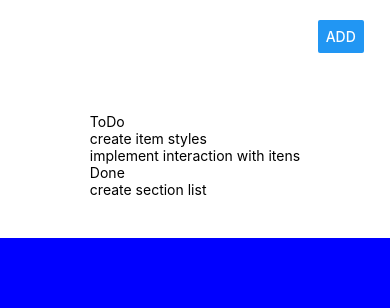
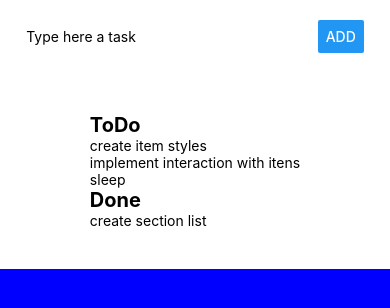
Before and after one commit to MatheusrdSantos/ReactNative-ToDo-List, a React Native app: screen / in a window 390 px wide. Shown: the top 308 px of the page. Built offline with nearby package versions, Linux system fonts and the light colour scheme.

Commit message:
Adding task dynamically

```diff
--- a/app/components/TaskCreator/TaskCreator.js
+++ b/app/components/TaskCreator/TaskCreator.js
@@ -5,11 +5,12 @@ export default class TaskCreator extends Component {
   render() {
     return (
       <View style={styles.container}>
-        <TextInput style={styles.textInput} placeholder="Type here a task"></TextInput>
+        <TextInput ref={input => this._text = input} style={styles.textInput} placeholder="Type here a task"></TextInput>
         <Button
-        onPress={() => {
+        /* onPress={() => {
             Alert.alert('You tapped the button!');
-        }}
+        }} */
+        onPress={()=>this.props.newTask(this._text._lastNativeText)}
         title="add"
         />
       </View>
--- a/app/components/TaskCreator/styles.js
+++ b/app/components/TaskCreator/styles.js
@@ -1,8 +1,8 @@
 import { StyleSheet } from 'react-native';
-
+/* TaskCreator styles */
 export default StyleSheet.create({
     textInput: {
-        color: 'white',
+        color: 'black',
         width: '70%'
     },
     container: {
--- a/app/components/TaskList/TaskList.js
+++ b/app/components/TaskList/TaskList.js
@@ -1,6 +1,7 @@
 import React, {Component} from 'react';
 import {SectionList, Text, View, Button} from 'react-native';
 import styles from './styles'
+
 export default class TaskList extends Component {
     constructor (props){
         super(props);
@@ -8,6 +9,7 @@ export default class TaskList extends Component {
             todoData: ['create item styles', 'implement interaction with itens'],
             doneData: ['create section list']
         }
+        console.log(this.props.todo)
     }
     render() {
         return (
@@ -15,7 +17,7 @@ export default class TaskList extends Component {
                 <View style={styles.container}>
                     <SectionList
                     sections={[
-                        {title: 'ToDo', data: this.state.todoData},
+                        {title: 'ToDo', data: this.props.todo},
                         {title: 'Done', data: this.state.doneData},
                     ]}
                     renderItem={({item}) => <Text style={styles.item}>{item}</Text>}
--- a/app/components/TaskList/styles.js
+++ b/app/components/TaskList/styles.js
@@ -14,5 +14,10 @@ export default StyleSheet.create({
         justifyContent: 'space-around',
         alignItems: 'center',
         backgroundColor: '#ffffff',
+    },
+    sectionHeader:{
+        fontWeight: 'bold',
+        fontSize: 20
+
     }
 });
--- a/app/index.js
+++ b/app/index.js
@@ -10,12 +10,24 @@ import TaskCreator from './components/TaskCreator'
 import TaskList from './components/TaskList'
 import React, {Component} from 'react';
 import {StyleSheet, View} from 'react-native';
+
 export default class App extends Component {
+  constructor(props){
+    super(props);
+    this.state = {
+      todo: ['create item styles', 'implement interaction with itens', 'sleep']
+    };
+  }
+  addTask = (task) => {
+    this.state.todo.push(task)
+    this.setState({todo: this.state.todo})
+    //alert(task)
+  }
   render() {
     return (
         <View style={styles.container}>
-            <TaskCreator></TaskCreator>
-            <TaskList></TaskList>
+            <TaskCreator newTask={this.addTask}></TaskCreator>
+            <TaskList todo={this.state.todo}></TaskList>
         </View>
     );
   }
```
